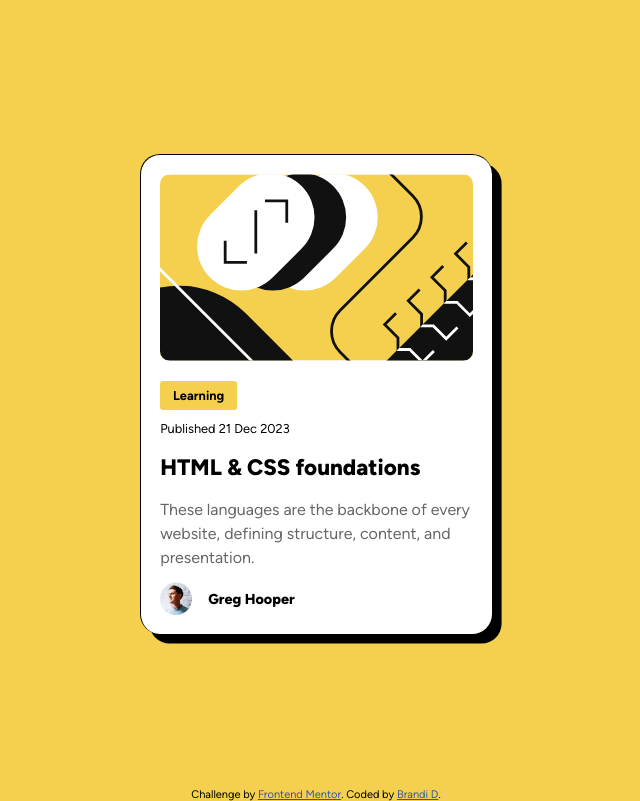
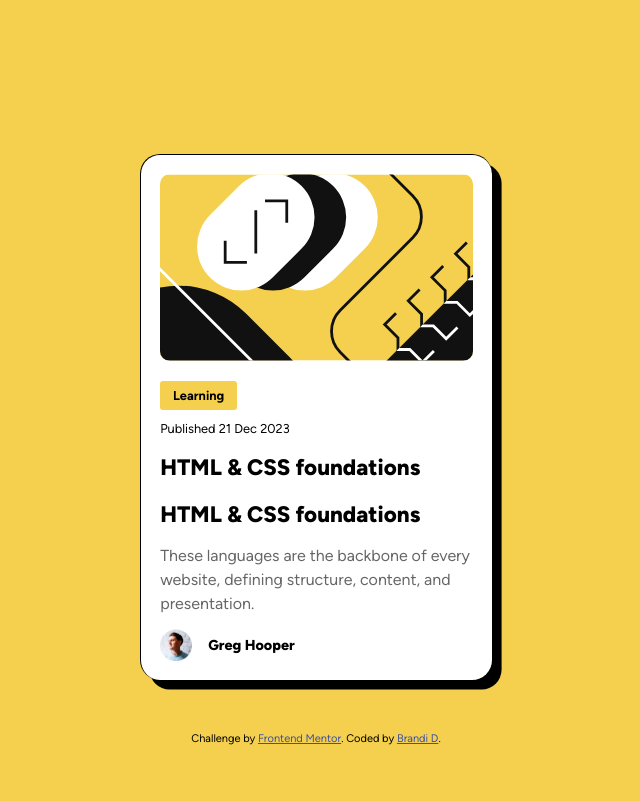
Before and after one commit to bsd-rgb/Blog-Preview-Card, a plain HTML site: page index.html in a window 1280 px wide. Shown: the whole page, without its empty margins (324-964 px from the left). Drawn offline with Linux system fonts and the light colour scheme.

```diff
--- a/index.html
+++ b/index.html
@@ -32,6 +32,7 @@
         </div>
         <div class="blog-description flex-column">
           <h2 class="heading-secondary">HTML & CSS foundations</h2>
+          <a href="#" class="link heading-secondary">HTML & CSS foundations</a>
           <p class="blog-desc-text">
             These languages are the backbone of every website, defining
             structure, content, and presentation.
--- a/style.css
+++ b/style.css
@@ -25,7 +25,7 @@ html {
 .container {
   max-width: 22rem;
   background-color: #fff;
-  margin: 9.6rem auto;
+  margin: 9.6rem auto 3.2rem auto;
   padding: 1.2rem;
   border-radius: 20px;
   justify-content: center;
@@ -94,3 +94,14 @@ html {
   display: flex;
   flex-direction: column;
 }
+
+.link:link,
+.link:visited {
+  text-decoration: none;
+  color: inherit;
+}
+
+.link:hover,
+.link:active {
+  color: #f4d04e;
+}
```
